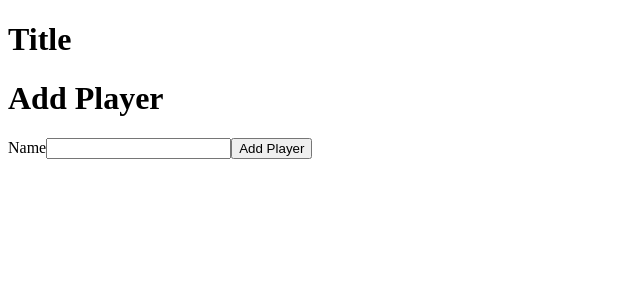
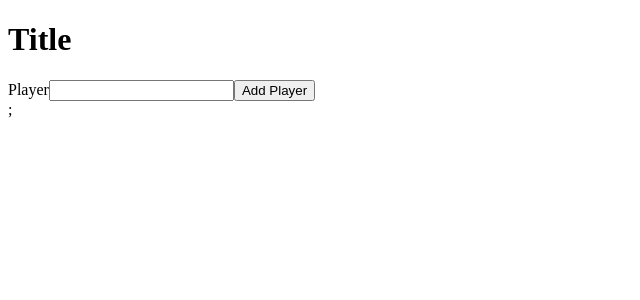
Before and after one commit to bpdm88/football-picker, a React (Create React App) app: page / in a window 1280 px wide. Shown: the top 300 px of the page, without its empty margins (0-640 px from the left). Built offline with nearby package versions, Linux system fonts and the light colour scheme.

Commit message:
Local state of player name is successfully  passed to global state

```diff
--- a/package.json
+++ b/package.json
@@ -8,8 +8,10 @@
     "@testing-library/user-event": "^12.6.0",
     "react": "^17.0.1",
     "react-dom": "^17.0.1",
+    "react-redux": "^7.2.2",
     "react-scripts": "4.0.1",
     "redux": "^4.0.5",
+    "redux-thunk": "^2.3.0",
     "web-vitals": "^0.2.4"
   },
   "scripts": {
--- a/src/App.js
+++ b/src/App.js
@@ -1,10 +1,10 @@
-import PlayerForm from "./components/PlayerForm/PlayerForm";
+import PlayerForm from "./components/PlayerForm";
 
 const App = () => {
     return (
         <>
             <h1>Title</h1>
-            <PlayerForm />
+            <PlayerForm />;
         </>
     );
 };
--- a/src/components/PlayerForm/PlayerForm.js
+++ b/src/components/PlayerForm/PlayerForm.js
@@ -5,26 +5,36 @@ class PlayerForm extends React.Component {
         super(props);
 
         this.state = {
-            name: "",
+            playerName: "",
         };
 
-        this.handleName = this.handleName.bind(this);
+        this.handleChangePlayerName = this.handleChangePlayerName.bind(this);
+        this.handleSubmit = this.handleSubmit.bind(this);
     }
 
-    handleName(event) {
-        this.setState({ name: event.currentTarget.value });
+    handleChangePlayerName(event) {
+        this.setState({ playerName: event.currentTarget.value });
+    }
+
+    handleSubmit(event) {
+        event.preventDefault();
+
+        this.props.handleAddPlayer({ ...this.state });
     }
 
     render() {
+        let { playerName } = this.state;
+
         return (
-            <>
-                <h1>Add Player</h1>
-                <form>
-                    <label>Name</label>
-                    <input onChange={this.handleName}></input>
-                    <button>Add Player</button>
-                </form>
-            </>
+            <form onSubmit={this.handleSubmit}>
+                <label htmlFor="player-name">Player</label>
+                <input
+                    id="player-name"
+                    onChange={this.handleChangePlayerName}
+                    value={playerName}
+                />
+                <button>Add Player</button>
+            </form>
         );
     }
 }
--- /dev/null
+++ b/src/components/PlayerForm/index.js
@@ -0,0 +1,11 @@
+import { connect } from "react-redux";
+import PlayerForm from "./PlayerForm";
+import { add } from "../../data/actions/state";
+
+let mapDispatchToProps = (dispatch) => {
+    return {
+        handleAddPlayer: (data) => dispatch(add(data)),
+    };
+};
+
+export default connect(null, mapDispatchToProps)(PlayerForm);
--- a/src/data/actions/state.js
+++ b/src/data/actions/state.js
@@ -0,0 +1,6 @@
+export const add = (data) => {
+    return {
+        type: "ADD_PLAYER",
+        playerName: data.playerName,
+    };
+};
--- a/src/data/initial.js
+++ b/src/data/initial.js
@@ -0,0 +1,5 @@
+const initial = {
+    playerName: "Player",
+};
+
+export default initial;
--- a/src/data/reducer.js
+++ b/src/data/reducer.js
@@ -0,0 +1,15 @@
+const reducer = (state, action) => {
+    switch (action.type) {
+        case "ADD_PLAYER":
+            return addToList(state, action);
+        default:
+            return state;
+    }
+};
+
+export default reducer;
+
+const addToList = (state, action) => ({
+    ...state,
+    playerName: action.playerName,
+});
--- a/src/data/store.js
+++ b/src/data/store.js
@@ -1,11 +1,16 @@
-import { createStore } from "redux";
-import initial from "./initial";
+import { createStore, applyMiddleware, compose } from "redux";
+
+import thunk from "redux-thunk";
+
+import initialState from "./initial";
 import reducer from "./reducer";
+
+const composeEnhancers = window.__REDUX_DEVTOOLS_EXTENSION_COMPOSE__ || compose;
 
 const store = createStore(
     reducer,
-    initial,
-    window.__REDUX_DEVTOOLS_EXTENSION__ && window.__REDUX_DEVTOOLS_EXTENSION__()
+    initialState,
+    composeEnhancers(applyMiddleware(thunk))
 );
 
 export default store;
--- a/src/index.js
+++ b/src/index.js
@@ -1,16 +1,14 @@
 import React from "react";
 import ReactDOM from "react-dom";
 import App from "./App";
-import reportWebVitals from "./reportWebVitals";
+import store from "../src/data/store";
+import { Provider } from "react-redux";
 
 ReactDOM.render(
     <React.StrictMode>
-        <App />
+        <Provider store={store}>
+            <App />
+        </Provider>
     </React.StrictMode>,
     document.getElementById("root")
 );
-
-// If you want to start measuring performance in your app, pass a function
-// to log results (for example: reportWebVitals(console.log))
-// or send to an analytics endpoint. Learn more: https://bit.ly/CRA-vitals
-reportWebVitals();
```
Also changed, not shown: 2 other files (tests, documents, lock files or other folders).
